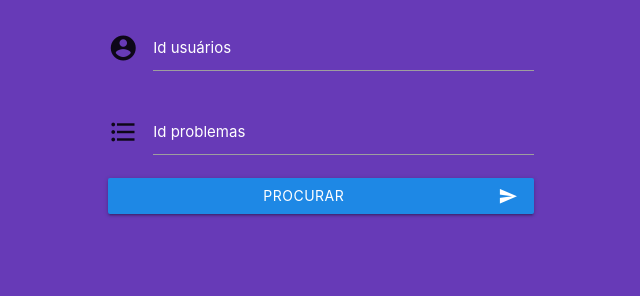
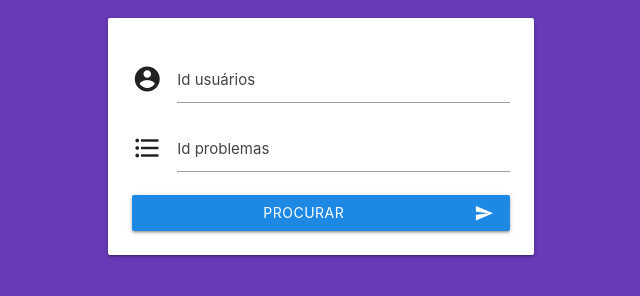
Before and after one commit to arkanttus/GoUri, a plain HTML site: page front/index.html in a window 1280 px wide. Shown: the part 64-360 px from the top of the page, without its empty margins (319-959 px from the left). Drawn offline with nearby package versions, Linux system fonts and the light colour scheme.

Commit message:
Update front

```diff
--- a/front/index.html
+++ b/front/index.html
@@ -15,22 +15,28 @@
     <title>GoUri</title>
 
     <style>
+        ::-webkit-input-placeholder {
+            color: #777;
+        }
+
         /* label color */
         .input-field label {
-            color: white;
+            color: #444;
         }
 
         .input-field .prefix.active {
-            color: #1e88e5  ;
+            color: #1e88e5;
         }
+
         /* label focus color */
-        .input-field input[type=text]:focus + label {
-            color: #1e88e5   !important;
+        .input-field input[type=text]:focus+label {
+            color: #1e88e5 !important;
         }
+
         /* label underline focus color */
         .input-field input[type=text]:focus {
-            border-bottom: 1px solid #1e88e5   !important;
-            box-shadow: 0 1px 0 0 #1e88e5   !important;
+            border-bottom: 1px solid #1e88e5 !important;
+            box-shadow: 0 1px 0 0 #1e88e5 !important;
         }
     </style>
 </head>
@@ -42,31 +48,37 @@
             <div class="s6 center-align">
                 <h4>GoUri</h4>
             </div>
-            <form class="col s12">
-                <div class="row">
-                    <div class="input-field col s12 m6 offset-m3">
+            <div class="col s12 m6 offset-m3">
+                <div class="card">
+                    <div class="card-content">
+                        <form>
+
+                            <div class="input-field">
                                 <i class="material-icons prefix">account_circle</i>
-                        <input id="icon_prefix" type="text" class="validate input1" >
+                                <input id="icon_prefix" type="text" class="validate input1">
                                 <label for="icon_prefix" class="lb1">
                                     Id usuários
                                 </label>
                             </div>
-                    <div class="input-field col s12 m6 offset-m3">
+                            <div class="input-field">
                                 <i class="material-icons prefix">format_list_bulleted</i>
                                 <input id="icon_telephone" type="text" class="validate input2">
                                 <label for="icon_telephone" class="lb2">
                                     Id problemas
                                 </label>
                             </div>
-                    <div class="col s12 m6 offset-m3">
-                            <button class="btn btn-block waves-effect waves-light" type="submit"
-                                    name="action" style="width: 100%; background-color: #1e88e5;">
+
+                            <button class="btn btn-block waves-effect waves-light" type="submit" name="action"
+                                style="width: 100%; background-color: #1e88e5;">
                                 Procurar
                                 <i class="material-icons right">send</i>
                             </button>
+
+
+                        </form>
                     </div>
                 </div>
-            </form>
+            </div>
         </div>
     </div>
 
@@ -75,24 +87,24 @@
     <script src="https://cdnjs.cloudflare.com/ajax/libs/materialize/1.0.0/js/materialize.min.js"></script>
 
     <script>
-        document.addEventListener('DOMContentLoaded', function() {
+        document.addEventListener('DOMContentLoaded', function () {
             var input1 = document.querySelector('.input1');
             var input2 = document.querySelector('.input2');
 
-            input1.addEventListener('focus', function(){
+            input1.addEventListener('focus', function () {
                 input1.setAttribute('placeholder', 'Separe os ids por vírgula e sem espaço!')
             })
 
-            input1.addEventListener('blur', function(){
+            input1.addEventListener('blur', function () {
                 input1.removeAttribute('placeholder')
                 document.querySelector('.lb1').classList.remove('active')
             })
 
-            input2.addEventListener('focus', function(){
+            input2.addEventListener('focus', function () {
                 input2.setAttribute('placeholder', 'Separe os ids por vírgula e sem espaço!')
             })
 
-            input2.addEventListener('blur', function(){
+            input2.addEventListener('blur', function () {
                 input2.removeAttribute('placeholder')
                 document.querySelector('.lb2').classList.remove('active')
             })
```
Lines whose indentation alone changed are shown as unchanged.
